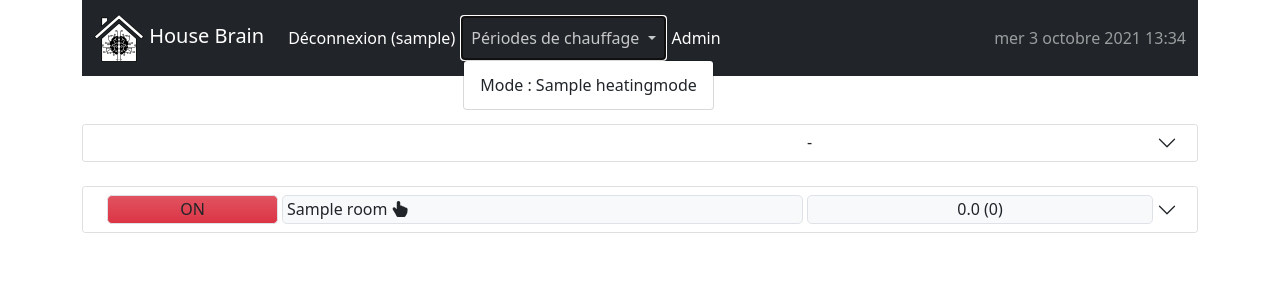
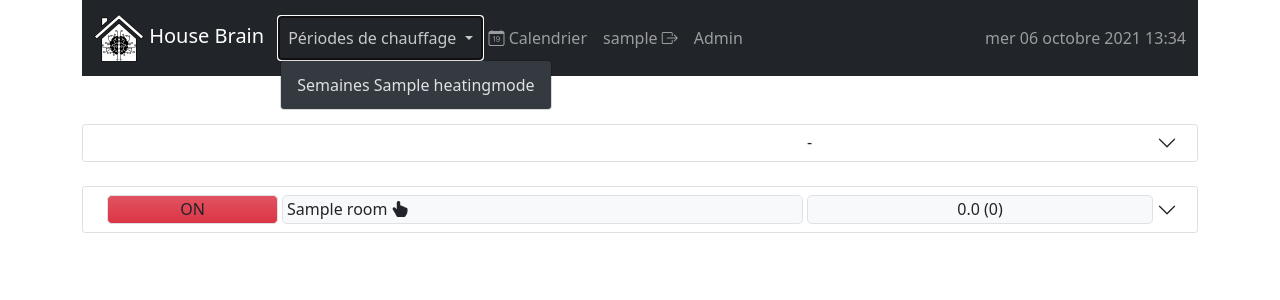
Before and after one commit to manuo1/HouseBrain, a Django app: page / in a window 1280 px wide, after a click on "Périodes de chauffage". Shown: the top 300 px of the page. Run offline with Django 3.2, Linux system fonts and the light colour scheme; a user stored in the database is signed in; tables that the repository leaves empty hold one stand-in row (values such as "Sample post"); parts of the project's set-up code (start-up, migrations or seed data) failed here and were passed over; some libraries are stand-ins or nearby versions.

Commit message:
prepare url and views for heating calendar + small changes on display

```diff
--- /dev/null
+++ b/housebrain/templates/heating_calendar.html
@@ -0,0 +1,6 @@
+{% extends 'base.html' %}
+{% load static %}
+{% block title %}House Brain{% endblock %}
+{% block main %}
+calendar
+{% endblock %}
--- a/housebrain/templates/heating_periods.html
+++ b/housebrain/templates/heating_periods.html
@@ -2,7 +2,6 @@
 {% load static %}
 {% block title %}House Brain{% endblock %}
 {% block main %}
-
 <br>
 <!-- pagination  -->
 <nav aria-label="Page navigation">
--- /dev/null
+++ b/housebrain/templates/parts/heating_periods/buttons/copy-heating_mode.html
@@ -0,0 +1,4 @@
+<!-- Button trigger modal -->
+<button type="button" class="btn btn-outline-secondary btn-sm" data-bs-toggle="modal" data-bs-target="#copyHeatingMode_HM{{heating_mode.id}}W{{weekday}}R{{room.id}}HP{{heating_period.id}}_Modal" title = "Copier le mode {{heating_mode.name}}">
+  <i class="bi bi-back"></i> {{heating_mode.name}}
+</button>
--- a/housebrain/templates/parts/heating_periods/buttons/copy-weekday.html
+++ b/housebrain/templates/parts/heating_periods/buttons/copy-weekday.html
@@ -1,6 +1,6 @@
 <!-- Button trigger modal -->
-<button type="button" class="btn btn-outline-secondary btn-sm" data-bs-toggle="modal" data-bs-target="#copyWeekday_HM{{heating_mode.id}}W{{weekday}}R{{room.id}}HP{{heating_period.id}}_Modal" title = "Copier le jour">
-  <i class="bi bi-back"></i>
+<button type="button" class="btn btn-outline-secondary btn-sm" data-bs-toggle="modal" data-bs-target="#copyWeekday_HM{{heating_mode.id}}W{{weekday}}R{{room.id}}HP{{heating_period.id}}_Modal" title = "Copier {{weekday}}">
+  <i class="bi bi-back"></i> {{weekday}}
 </button>
 
 <!-- Modal -->
--- a/housebrain/templates/parts/heating_periods/rooms_rows.html
+++ b/housebrain/templates/parts/heating_periods/rooms_rows.html
@@ -1,6 +1,7 @@
 <div class="container">
   <div class="row">
     <div class="col mb-2 inline text-end">
+      {% include "parts/heating_periods/buttons/copy-heating_mode.html" %}
       {% include "parts/heating_periods/buttons/copy-weekday.html" %}
     </div>
   </div>
--- a/housebrain/urls.py
+++ b/housebrain/urls.py
@@ -7,4 +7,6 @@ app_name = 'housebrain'
 urlpatterns = [
     path('', views.homepage, name='homepage'),
     path('heating_periods/<int:heating_mode_id>', views.heating_periods, name='heating_periods'),
+    path('heating_calendar', views.heating_calendar, name='heating_calendar'),
+
 ]
--- a/housebrain/views.py
+++ b/housebrain/views.py
@@ -281,3 +281,7 @@ def heating_periods(request, heating_mode_id):
     }
 
     return render(request, 'heating_periods.html', context)
+
+def heating_calendar(request):
+    context = {}
+    return render(request, 'heating_calendar.html', context)
--- a/templates/base.html
+++ b/templates/base.html
@@ -39,28 +39,28 @@
             </button>
             <div class="collapse navbar-collapse" id="navbarText">
               <ul class="navbar-nav me-auto mb-2 mb-lg-0">
+
                 {% if user.is_authenticated %}
-                  <li class="nav-item"><a class="nav-link active" href="{% url 'authentication:logout' %}">Déconnexion ({{user.username}})</a></li>
                   <li class="nav-item dropdown">
                     <a class="nav-link dropdown-toggle" href="#" id="navbarDropdownMenuLink" role="button" data-bs-toggle="dropdown" aria-expanded="false">
                       Périodes de chauffage
                     </a>
-                    <ul class="dropdown-menu" aria-labelledby="navbarDropdownMenuLink">
+                    <ul class="dropdown-menu dropdown-menu-dark" aria-labelledby="navbarDropdownMenuLink">
                       {% for heating_mode in dropdown_menu_heating_modes %}
-                      <li><a class="dropdown-item" href="{% url 'housebrain:heating_periods' heating_mode.id %}?page=1">Mode : {{heating_mode}}</a></li>
+                      <li><a class="dropdown-item" href="{% url 'housebrain:heating_periods' heating_mode.id %}?page=1">Semaines {{heating_mode.name}}</a></li>
                       {% endfor %}
                     </ul>
                   </li>
-                  {% if user.is_superuser %}
-                  <li class="nav-item"><a class="nav-link active" href="{% url 'admin:index' %}">Admin</a></li>
-                  {% endif %}
+                  <li class="nav-item"><a class="nav-link" href="{% url 'housebrain:heating_calendar' %}"><i class="bi bi-calendar-date"></i> Calendrier</i></a></li>
+                  <li class="nav-item"><a class="nav-link" href="{% url 'authentication:logout' %}">{{user.username}} <i class="bi bi-box-arrow-right"></i></a></li>
+                  {% if user.is_superuser %}<li class="nav-item"><a class="nav-link" href="{% url 'admin:index' %}">Admin</a></li>{% endif %}
                 {% else %}
-                  <li class="nav-item"><a class="nav-link active" href="{% url 'authentication:login' %}">Connexion</a></li>
+                  <li class="nav-item"><a class="nav-link" href="{% url 'authentication:login' %}">Connexion</a></li>
                 {% endif %}
 
               </ul>
               <span class="navbar-text">
-                {% now "D w F Y  H:i" %}
+                {% now "D d F Y  H:i" %}
               </span>
             </div>
           </div>
```
